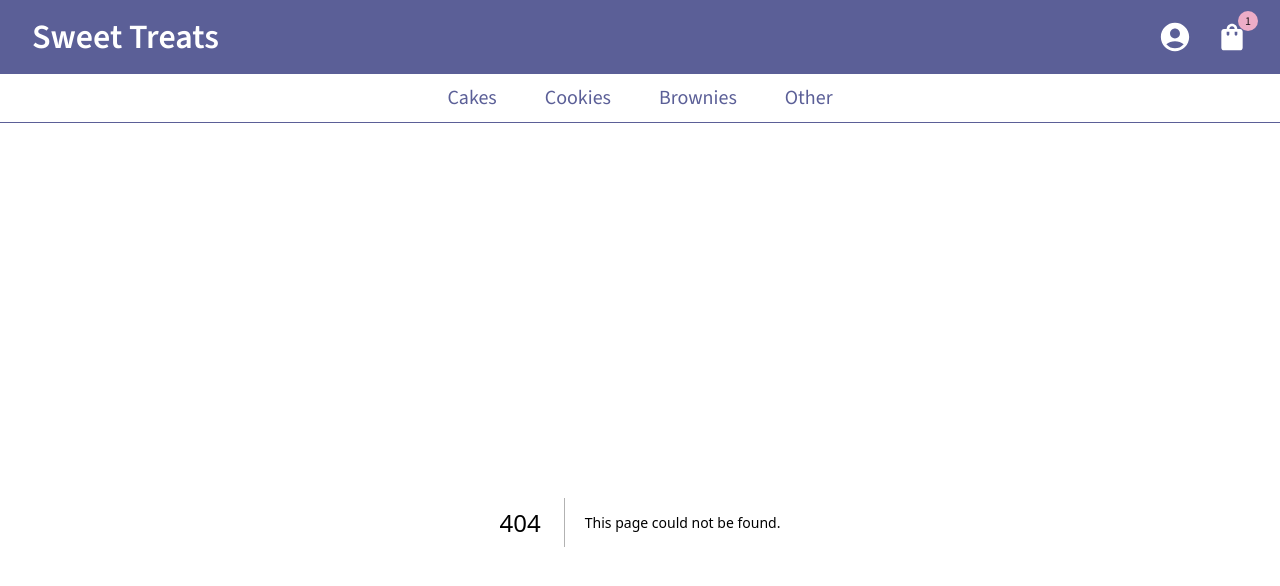
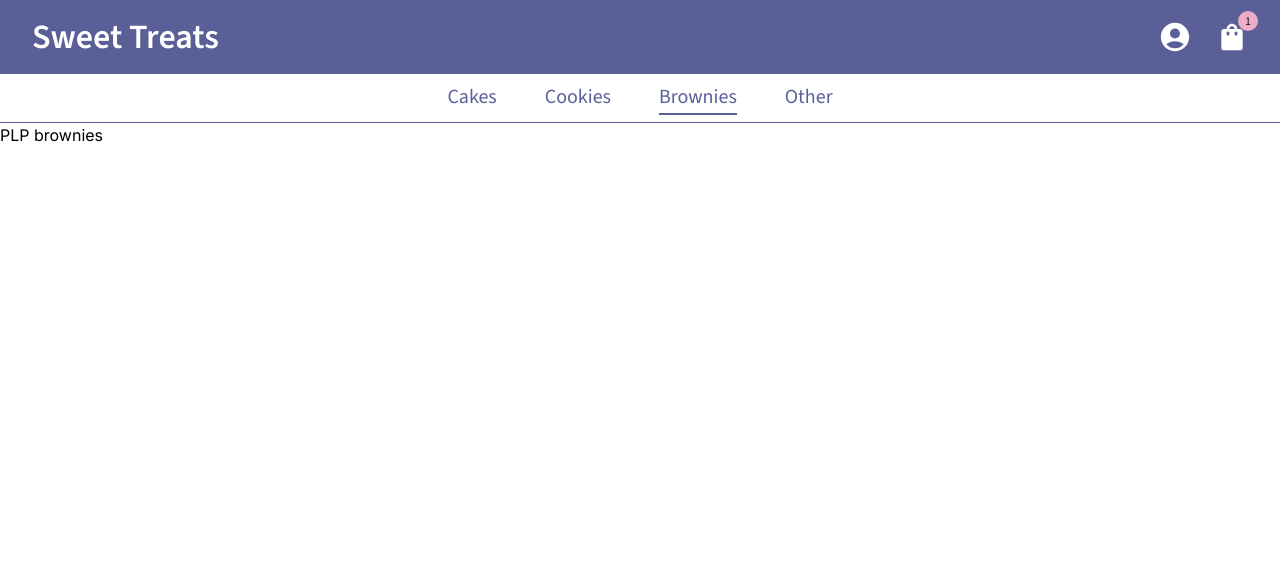
Before and after one commit to 3stylee/Ecommerce-Desserts, a Next.js app: page /shop/brownies in a window 1280 px wide. Before the commit this address had no page. Shown: the top 586 px of the page. Built offline with nearby package versions, Linux system fonts and the light colour scheme.

Commit message:
finish animating navbar links

```diff
--- a/src/app/page.tsx
+++ b/src/app/page.tsx
@@ -1,7 +1,7 @@
 import React from "react"
 
 export const Page = () => {
-	return <p>Hi</p>
+	return <p>Home</p>
 }
 
 export default Page
--- /dev/null
+++ b/src/app/shop/[type]/page.tsx
@@ -0,0 +1,7 @@
+import React from "react"
+
+export const PLP = ({ params }: any) => {
+	return <div>PLP {params.type}</div>
+}
+
+export default PLP
--- a/src/globalComponents/titleBanner/index.tsx
+++ b/src/globalComponents/titleBanner/index.tsx
@@ -1,3 +1,4 @@
+"use client"
 import { MENU_QUICK_LINKS } from "@/config/constants"
 import { Badge, Typography } from "@mui/material"
 import Link from "@mui/material/Link"
@@ -5,17 +6,21 @@ import React from "react"
 import ShoppingBagIcon from "@mui/icons-material/ShoppingBag"
 import AccountCircleIcon from "@mui/icons-material/AccountCircle"
 import MenuIcon from "@mui/icons-material/Menu"
+import { usePathname } from "next/navigation"
 
 export const TitleBanner = () => {
+	const pathname = usePathname()
 	return (
 		<>
 			<div className="bg-primary justify-between items-center flex h-18 py-4 px-8">
 				<div className="flex md:hidden items-center text-white">
 					<MenuIcon sx={{ fontSize: 32 }} />
 				</div>
+				<Link href="/" underline="none">
 					<Typography variant="h4" fontWeight="600" className="text-white">
 						Sweet Treats
 					</Typography>
+				</Link>
 				<div className="flex items-center gap-6 text-white">
 					<AccountCircleIcon sx={{ fontSize: 34 }} />
 					<Badge badgeContent={1} color="secondary">
@@ -25,20 +30,25 @@ export const TitleBanner = () => {
 			</div>
 			<div className="hidden md:flex justify-center border-b border-primary">
 				<div className="flex gap-12 h-12">
-					{MENU_QUICK_LINKS.map((link) => (
+					{MENU_QUICK_LINKS.map((link) => {
+						const active = pathname.includes(link)
+						return (
 							<div
 								key={link}
-							className="flex h-full items-center text-primary hover:text-secondary hover:border-b-2 border-secondary">
+								className={`flex flex-col h-full items-center justify-center text-primary after:h-0.5 after:block hover:after:bg-secondary hover:after:w-full hover:text-secondary ${
+									active ? "after:w-full after:bg-primary" : "after:w-0  after:bg-transparent"
+								} after:transition-all after:duration-300 after:ease-out duration-300`}>
 								<Link
 									variant="h6"
 									underline="none"
 									key={link}
 									href={`/shop/${link}`}
-								className="capitalize text-inherit">
+									className="capitalize text-inherit my-auto">
 									{link}
 								</Link>
 							</div>
-					))}
+						)
+					})}
 				</div>
 			</div>
 		</>
--- a/tailwind.config.ts
+++ b/tailwind.config.ts
@@ -16,6 +16,9 @@ module.exports = {
 				success: "#2e7d32",
 				error: "#DD1C1A",
 			},
+			transitionProperty: {
+				width: "width",
+			},
 		},
 	},
 	plugins: [],
```
Lines whose indentation alone changed are shown as unchanged.
